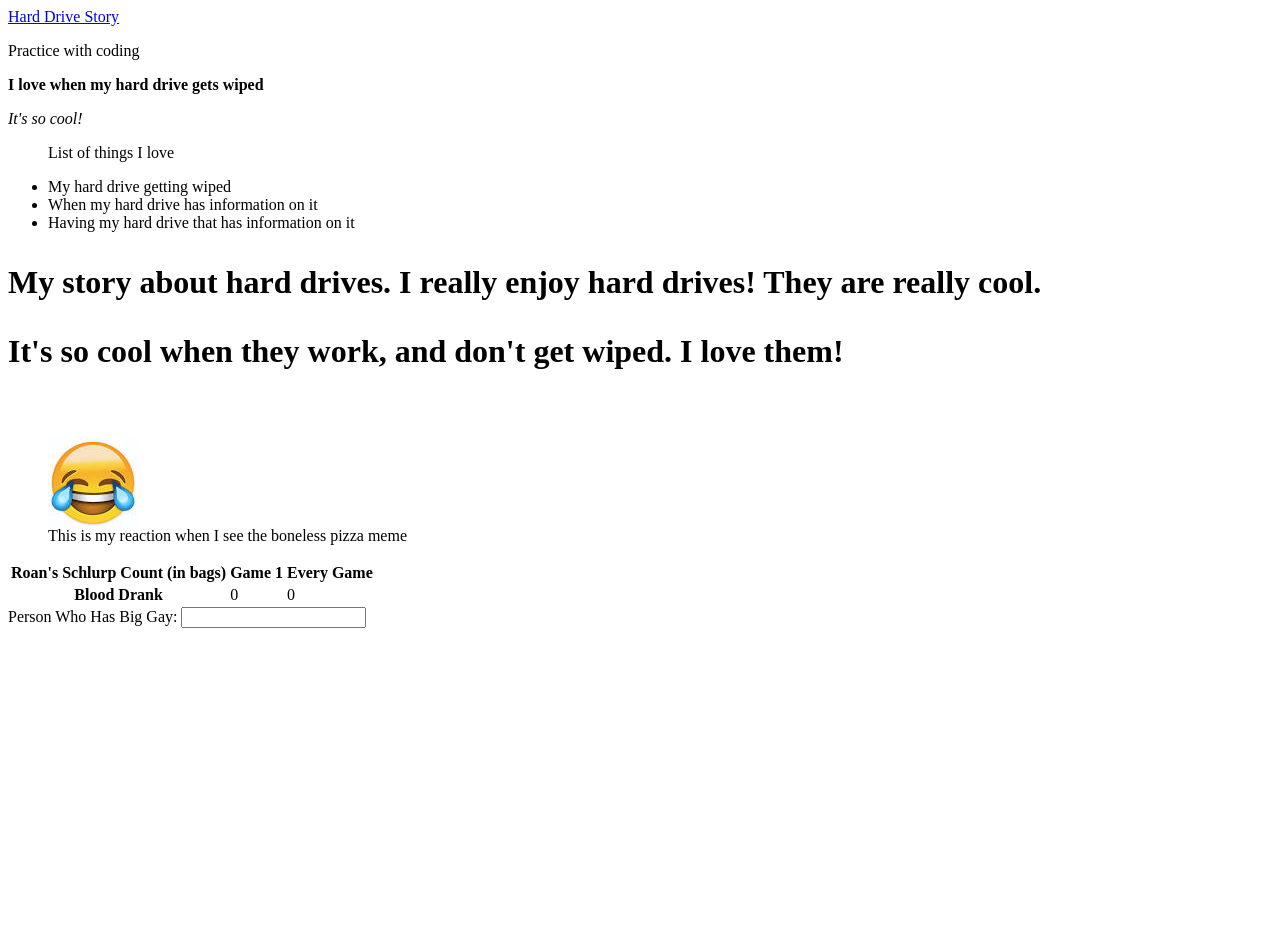
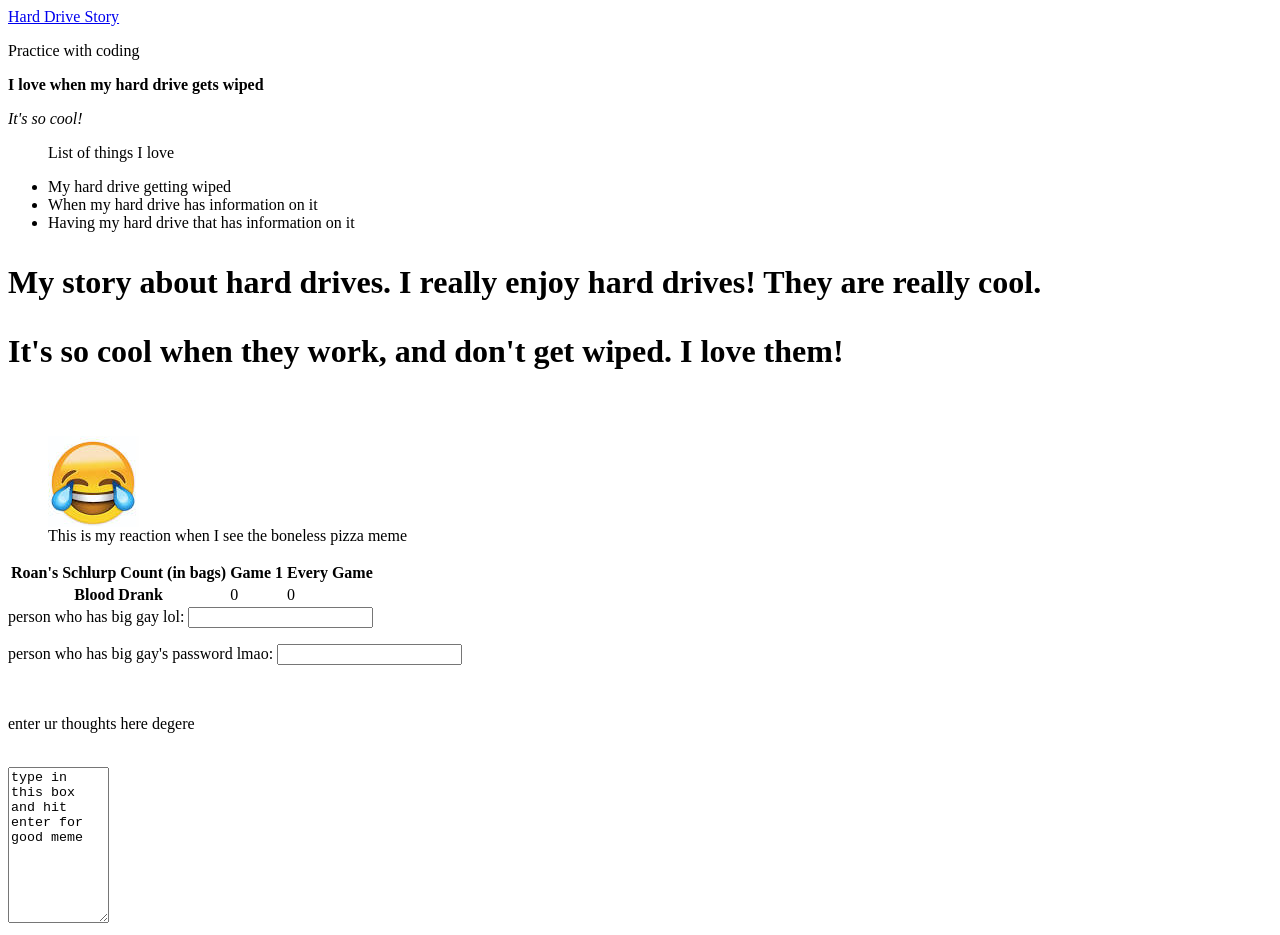
Before and after one commit to ZachHolzmann/ZachHolzmann.github.io, a plain HTML site: page index.html in a window 1280 px wide. Before the commit the page ends 800 px from the top, so only its background shows below. Drawn offline with Linux system fonts and the light colour scheme.

Commit message:
culvers degere
stuff

```diff
--- a/index.html
+++ b/index.html
@@ -40,10 +40,20 @@
 </tr>
 </table>
 <form action="https://www.theonion.com/i-slapped-a-crying-child-and-called-him-a-nigger-and-i-1819584813"
-<p>Person Who Has Big Gay:
+<p>person who has big gay lol:
   <input type="text" name="username" size="20" maxlength="50" />
 </p>
+<p>person who has big gay's password lmao:
+  <input type="password" name="password" size="20" maxlength="30" />
+</p>
 </form>
+<br>
+<form action="https://www.instagram.com/p/Ba0Uh1oFynfo62YHA6VcRG1Xtu1j4fwAjw2yw00/?taken-by=nedorfer">
+<p> enter ur thoughts here degere </p>
+<br>
+  <textarea name="culvers" cols="10" rows="10">type in this box and hit enter for good meme</textarea>
+</form>
+
 
 
 
```
